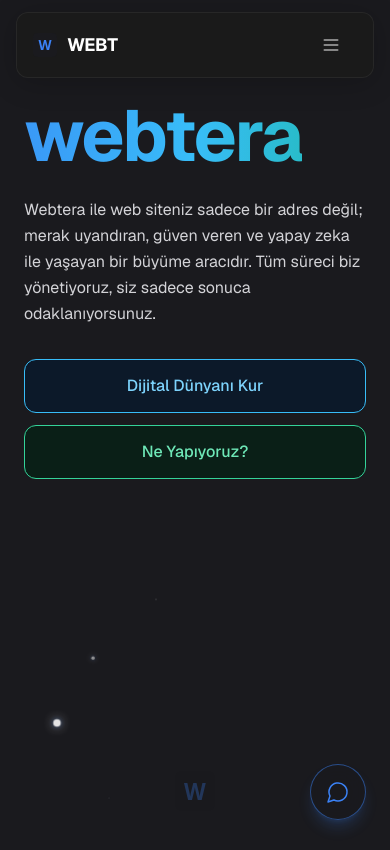
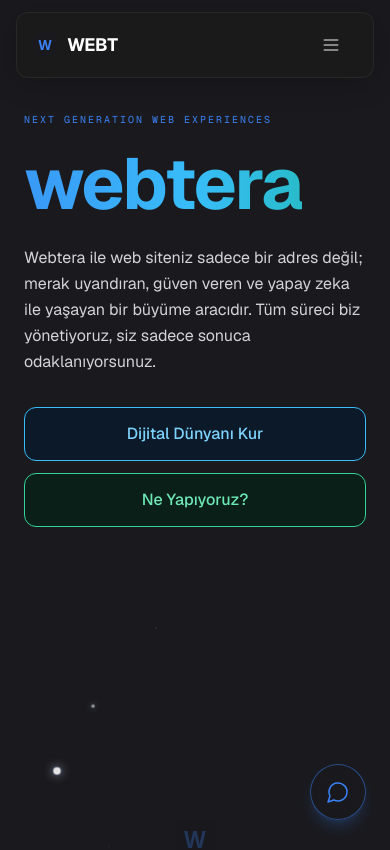
Before and after one commit to tugaytulgar/webtera, a Next.js app: page / in a window 390 px wide. Shown: the top 850 px of the page. Built offline with nearby package versions, Linux system fonts and the light colour scheme.

Commit message:
CSS-ORBIT-mobile

```diff
--- a/src/components/OrbitalHero.tsx
+++ b/src/components/OrbitalHero.tsx
@@ -236,7 +236,7 @@ export default function OrbitalHero() {
       {/* Ortalanmış hero bloğu: max-width + mx-auto */}
       <div className="relative z-10 flex w-full max-w-6xl flex-1 flex-col lg:mx-auto lg:flex-row lg:items-center lg:px-6 xl:max-w-7xl xl:px-8">
       {/* —— LEFT: Copy + CTAs + Stats —— */}
-      <div className="relative flex flex-1 flex-col justify-center px-6 py-16 sm:px-8 md:px-10 lg:max-w-[52%] lg:py-24 lg:pr-10">
+      <div className="relative flex flex-1 flex-col justify-center px-6 pt-28 pb-16 sm:px-8 sm:pt-24 sm:pb-20 md:px-10 md:py-24 lg:max-w-[52%] lg:py-24 lg:pr-10">
         <p className="mb-3 font-mono text-[10px] uppercase tracking-[0.2em] text-brand-electric-blue sm:text-sm">
           NEXT GENERATION WEB EXPERIENCES
         </p>
```
